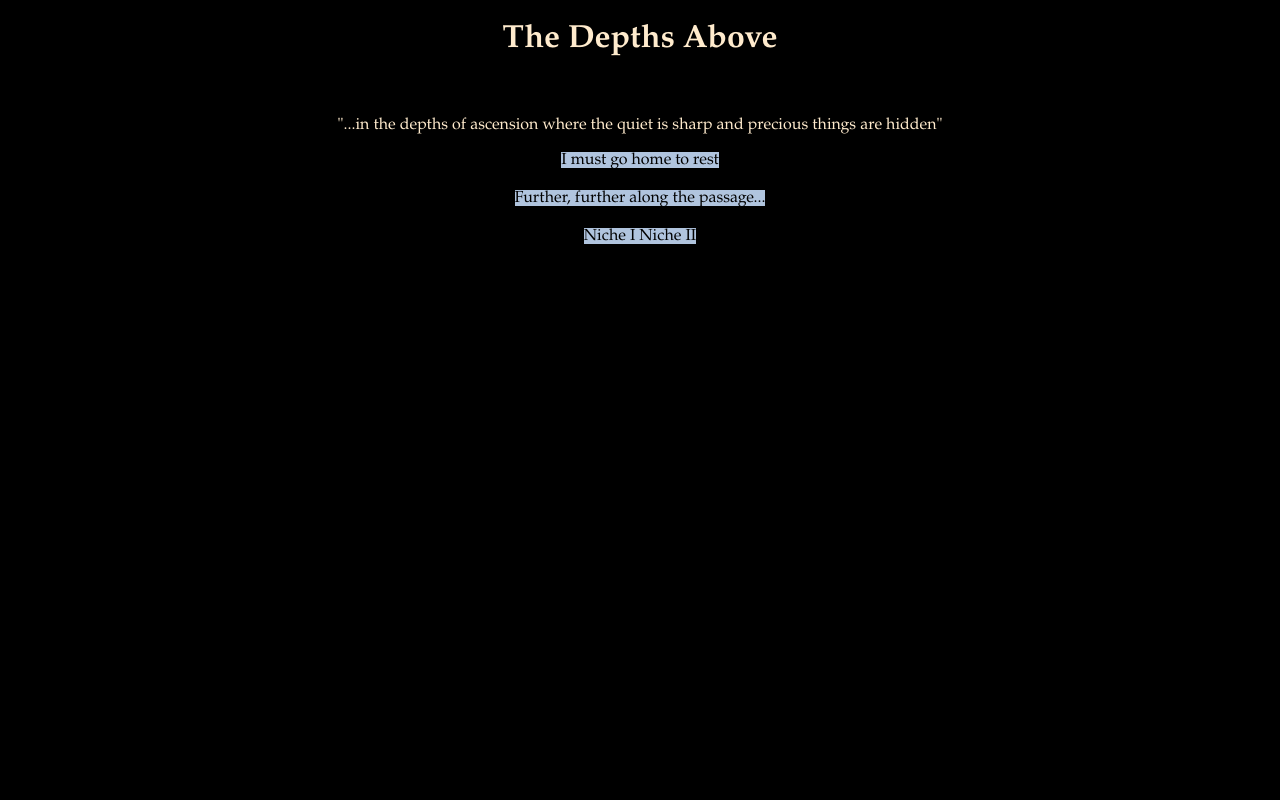
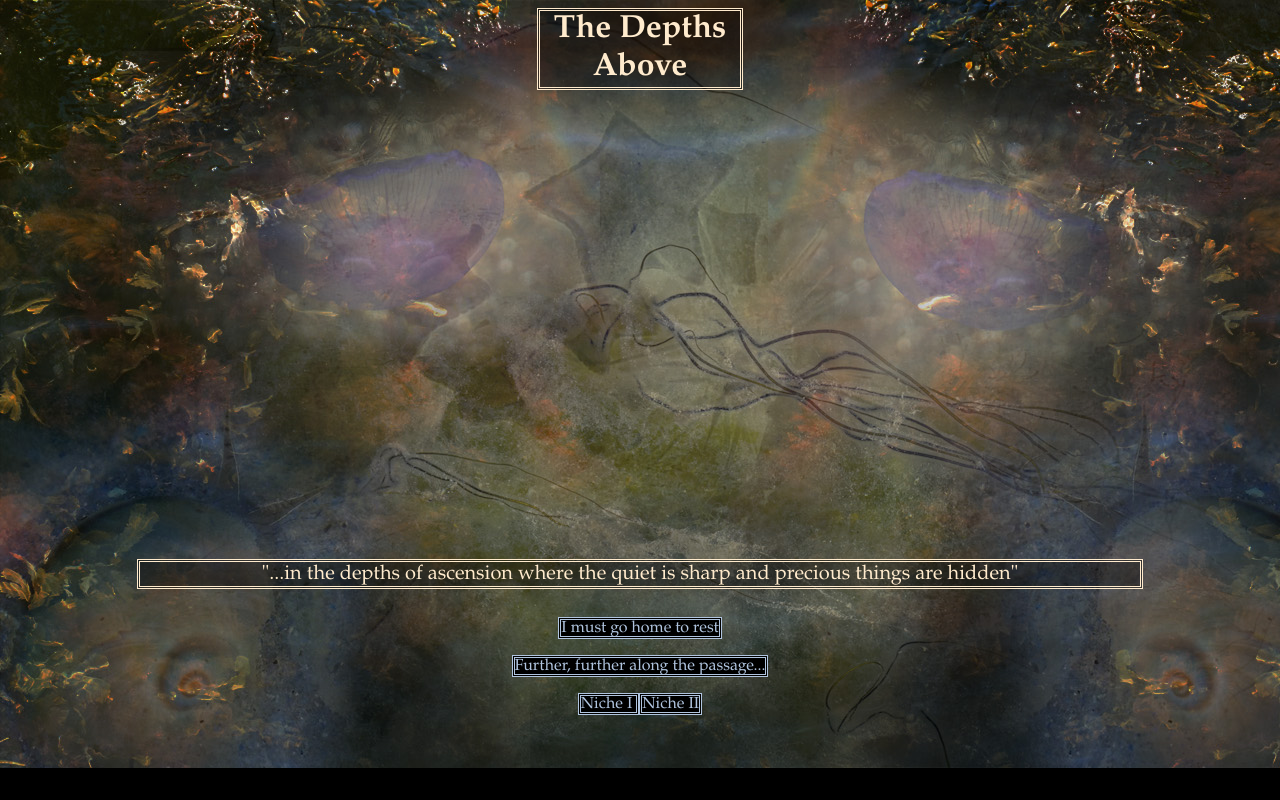
Before and after one commit to huddlestun/passage, a plain HTML site: page s1_depthsabove.html in a window 1280 px wide. Drawn offline with Linux system fonts and the light colour scheme.

Commit message:
Add files via upload

```diff
--- /dev/null
+++ b/sentry.css
@@ -0,0 +1,48 @@
+body {
+    background-image: url("assets/sentry.jpg");
+    background-color: black;
+    background-repeat: no-repeat;
+    background-position: middle;
+    font-family:garamond;
+    text-align:center;
+}
+h1, h2, h3{
+    width: 200px;
+    border: double;
+    margin-top: 30px;
+    margin-left: auto;
+    margin-right: auto;
+    margin-bottom: auto;
+    background-color: rgba(0, 0, 0, .35);
+    color: blanchedalmond;
+}
+p{
+    width: 1000px;
+    font-size: 20px;
+    margin-top: 450px;
+    margin-left: auto;
+    margin-right: auto;
+    margin-bottom: 30px;
+    background-color: rgba(0, 0, 0, .35);
+    border: double;
+    color: blanchedalmond;
+}
+a:link {
+    border: double;
+    color:lightsteelblue;
+    background-color:black;
+    text-decoration:none;
+
+}
+a:hover {
+    border: double;
+    color:black;
+    background-color:lightsteelblue;
+    text-decoration:none;
+}
+a:active {
+    border: double;
+    color:maroon;
+    background-color:black;
+    text-decoration:none;
+}
--- /dev/null
+++ b/starplace.CSS
@@ -0,0 +1,48 @@
+body {
+    background-image: url("assets/starplace.jpg");
+    background-color: black;
+    background-repeat: no-repeat;
+    background-position: middle;
+    font-family:garamond;
+    text-align:center;
+}
+h1, h2, h3{
+    width: 200px;
+    border: double;
+    margin-top: 30px;
+    margin-left: auto;
+    margin-right: auto;
+    margin-bottom: auto;
+    background-color: rgba(0, 0, 0, .35);
+    color: blanchedalmond;
+}
+p{
+    width: 1000px;
+    font-size: 20px;
+    margin-top: 450px;
+    margin-left: auto;
+    margin-right: auto;
+    margin-bottom: 30px;
+    background-color: rgba(0, 0, 0, .35);
+    border: double;
+    color: blanchedalmond;
+}
+a:link {
+    border: double;
+    color:lightsteelblue;
+    background-color:black;
+    text-decoration:none;
+
+}
+a:hover {
+    border: double;
+    color:black;
+    background-color:lightsteelblue;
+    text-decoration:none;
+}
+a:active {
+    border: double;
+    color:maroon;
+    background-color:black;
+    text-decoration:none;
+}
--- /dev/null
+++ b/stillwaters.CSS
@@ -0,0 +1,48 @@
+body {
+    background-image: url("assets/stillwaters.jpg");
+    background-color: black;
+    background-repeat: no-repeat;
+    background-position: middle;
+    font-family:garamond;
+    text-align:center;
+}
+h1, h2, h3{
+    width: 200px;
+    border: double;
+    margin-top: 30px;
+    margin-left: auto;
+    margin-right: auto;
+    margin-bottom: auto;
+    background-color: rgba(0, 0, 0, .35);
+    color: blanchedalmond;
+}
+p{
+    width: 1000px;
+    font-size: 20px;
+    margin-top: 450px;
+    margin-left: auto;
+    margin-right: auto;
+    margin-bottom: 30px;
+    background-color: rgba(0, 0, 0, .35);
+    border: double;
+    color: blanchedalmond;
+}
+a:link {
+    border: double;
+    color:lightsteelblue;
+    background-color:black;
+    text-decoration:none;
+
+}
+a:hover {
+    border: double;
+    color:black;
+    background-color:lightsteelblue;
+    text-decoration:none;
+}
+a:active {
+    border: double;
+    color:maroon;
+    background-color:black;
+    text-decoration:none;
+}
--- a/title_CSS.css
+++ b/title_CSS.css
@@ -1,26 +1,46 @@
 
-body {background-color: black;
-     color: blanchedalmond;
+body {
+      background-image: url("assets/depthsabove.jpg");
+      background-color: black;
+      background-repeat: no-repeat;
+      background-position: middle;
       font-family:garamond;
       text-align:center;
-}
-a:link {
+  }
+  h1, h2, h3{
+      width: 200px;
+      border: double;
+      margin: auto;
+      background-color: rgba(0, 0, 0, .35);
+      color: blanchedalmond;
+  }
+  p{
+      width: 1000px;
+      font-size: 20px;
+      margin-top: 450px;
+      margin-left: auto;
+      margin-right: auto;
+      margin-bottom: 30px;
+      background-color: rgba(0, 0, 0, .35);
+      border: double;
+      color: blanchedalmond;
+  }
+  a:link {
+      border: double;
+      color:lightsteelblue;
+      background-color:black;
+      text-decoration:none;
+
+  }
+  a:hover {
+      border: double;
       color:black;
       background-color:lightsteelblue;
       text-decoration:none;
-}
-a:visited {
-      color:lightsteelblue;
-      background-color:black;
-      text-decoration:none;
-}
-a:hover {
-      color:lightsteelblue;
-      background-color:black;
-      text-decoration:none;
-}
-a:active {
+  }
+  a:active {
+      border: double;
       color:maroon;
       background-color:black;
       text-decoration:none;
-}
+  }
```
Also changed, not shown: s2_sentry.html (added, +15 -0 lines), s3_farewells.html (added, +27 -0 lines), s3_home.html (added, +17 -0 lines), s3_rotruin.html (added, +36 -0 lines).
